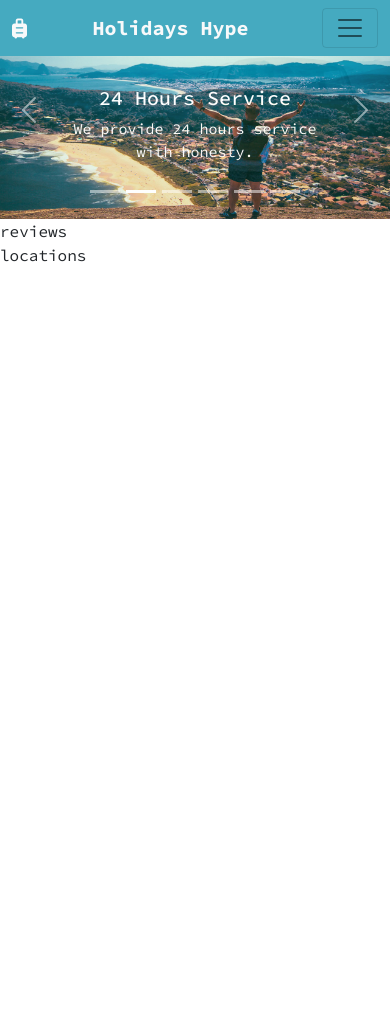
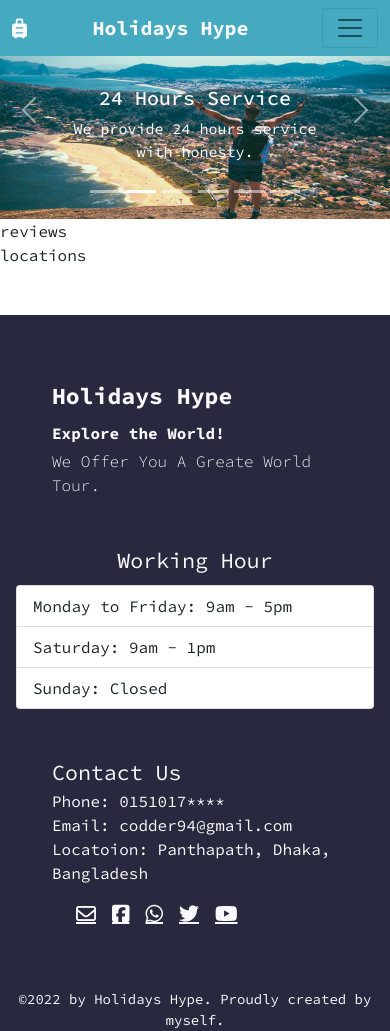
Before and after one commit to Nahid51/holidays-hype-client-side, a React (Create React App) app: page / in a window 390 px wide. Before the commit the page ends 844 px from the top, so only its background shows below. Built offline with nearby package versions, Linux system fonts and the light colour scheme; no server answers.

Commit message:
added a responsive footer section

```diff
--- a/src/App.css
+++ b/src/App.css
@@ -13,3 +13,8 @@
   background-color: #087990;
   /* border: 2px solid #E35D6A; */
 }
+@media only screen and (max-width: 600px) {
+  .App{
+    overflow-x: hidden;
+  }
+}
--- /dev/null
+++ b/src/components/Home/Footer/Footer.js
@@ -0,0 +1,47 @@
+import React from 'react';
+import { Card, Container, Form, ListGroup, Navbar } from 'react-bootstrap';
+import { Link } from 'react-router-dom';
+
+const Footer = () => {
+    return (
+        <>
+            <Card style={{ backgroundColor: "#28293e" }} className="text-light mt-5 border-0 rounded-0">
+                <Card.Body className='row d-flex justify-content-between align-items-center'>
+                    <div className="col-12 col-md-4 p-5">
+                        <Navbar.Brand className="lh-2 fw-bold fs-3">Holidays Hype<br /><small className="fs-6 color1">Explore the World!</small></Navbar.Brand>
+                        <Card.Text style={{ fontWeight: "300" }}>
+                            We Offer You A Greate World Tour.
+                        </Card.Text>
+                    </div>
+                    <div className="col-12 col-md-4">
+                        <Form className="text-center mb-2 fs-4">Working Hour</Form>
+                        <Form>
+                            <Card>
+                                <ListGroup variant="flush">
+                                    <ListGroup.Item>Monday to Friday: 9am - 5pm</ListGroup.Item>
+                                    <ListGroup.Item>Saturday: 9am - 1pm</ListGroup.Item>
+                                    <ListGroup.Item>Sunday: Closed</ListGroup.Item>
+                                </ListGroup>
+                            </Card>
+                        </Form>
+                    </div>
+                    <div className="col-12 col-md-4 p-5">
+                        <Card.Text><small className="fs-4">Contact Us</small><br />
+                            Phone: 0151017**** <br /> Email: codder94@gmail.com <br /> Locatoion: Panthapath, Dhaka, Bangladesh
+                        </Card.Text>
+                        <Container className="text-start">
+                            <Link to="/" className="far fa-envelope fa-lg text-light"></Link>
+                            <Link to="/" className="fab fa-facebook-square fa-lg mx-3 text-light"></Link>
+                            <Link to="/" className="fab fa-whatsapp fa-lg text-light"></Link>
+                            <Link to="/" className="fab fa-twitter fa-lg mx-3 text-light"></Link>
+                            <Link to="/" className="fab fa-youtube fa-lg text-light"></Link>
+                        </Container>
+                    </div>
+                </Card.Body>
+                <small className="text-center">&copy;2022 by Holidays Hype. Proudly created by myself.</small>
+            </Card>
+        </>
+    );
+};
+
+export default Footer;
--- a/src/components/Home/Home/Home.js
+++ b/src/components/Home/Home/Home.js
@@ -1,5 +1,6 @@
 import React from 'react';
 import Banner from '../Banner/Banner';
+import Footer from '../Footer/Footer';
 import Navigation from '../Navigation/Navigation';
 import ReviewsLocations from '../ReviewsLocations/ReviewsLocations';
 
@@ -9,6 +10,7 @@ const Home = () => {
             <Navigation />
             <Banner />
             <ReviewsLocations />
+            <Footer />
         </div>
     );
 };
```
